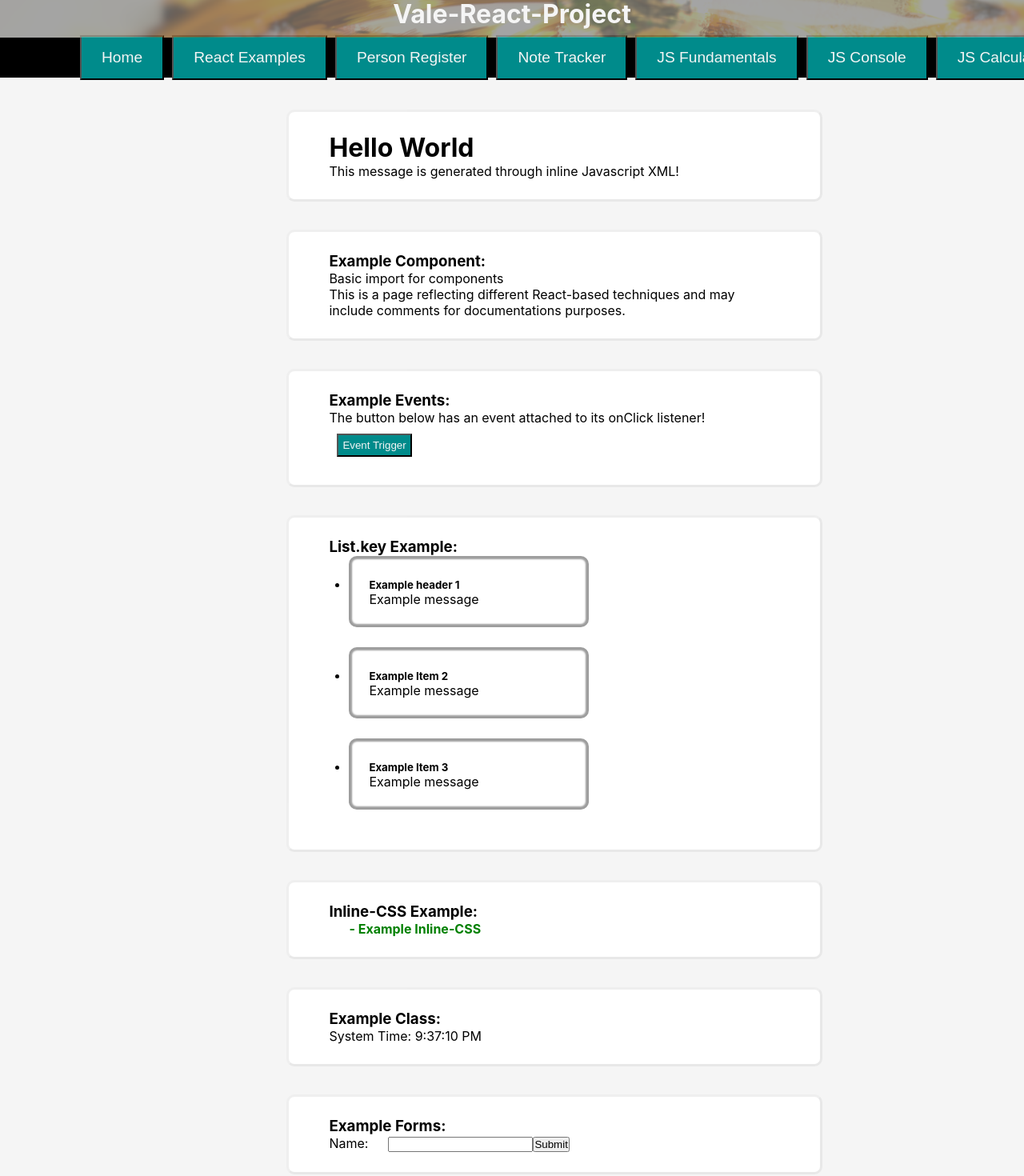
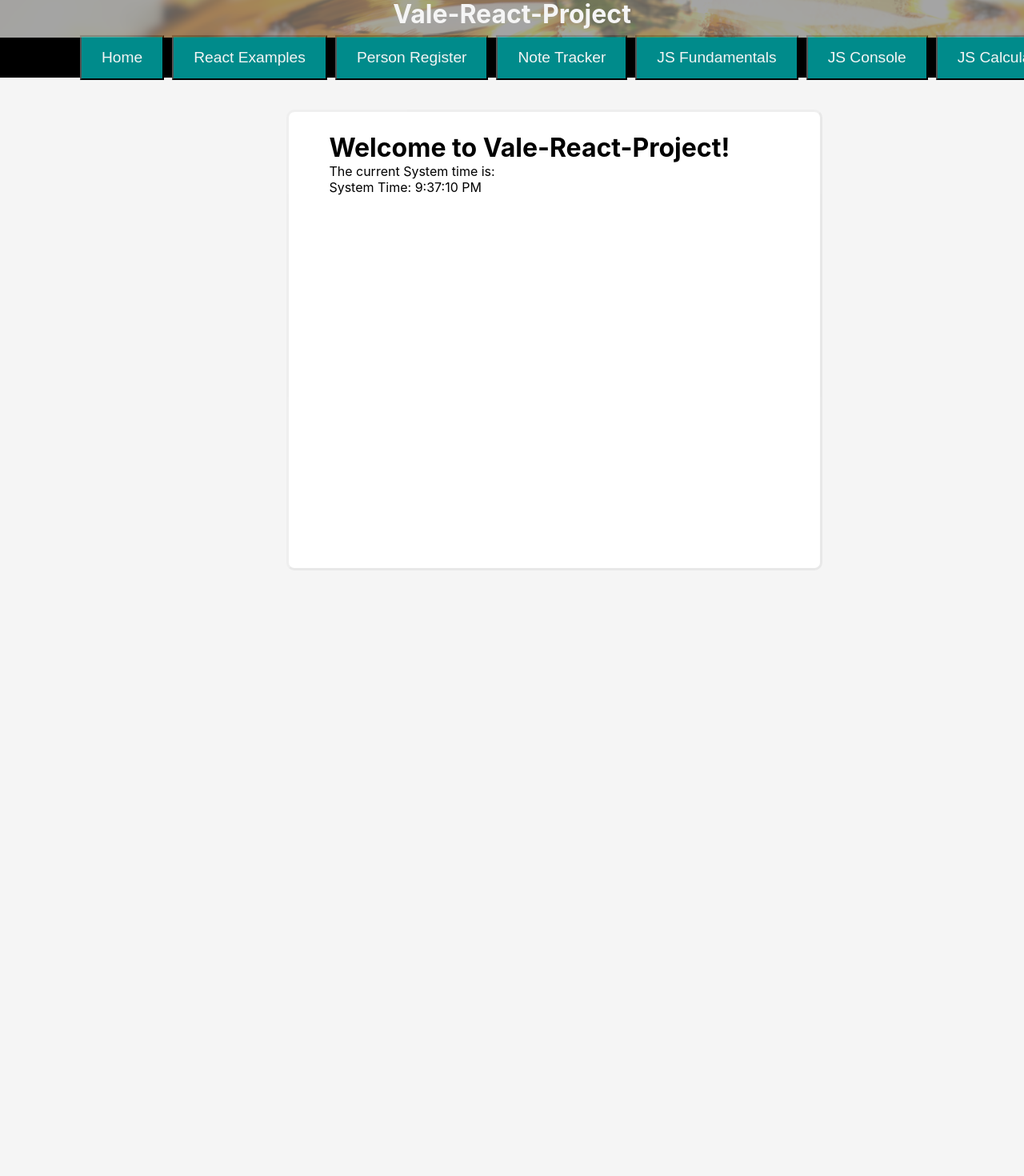
Before and after one commit to MorickClive/Vale-React-Practice, a React (Create React App) app: page / in a window 1280 px wide. Shown: the part 13-1483 px from the top of the page at 80% size. After the commit the page ends 876 px from the top, so only its background shows below. Built offline with nearby package versions, Linux system fonts and the light colour scheme.

Commit message:
AD: css - global scrollbar now always visible, appended and removed App.css to main.css

```diff
--- a/src/App.js
+++ b/src/App.js
@@ -7,6 +7,7 @@ import Error404 from "./pages/error/errorNotFound";
 import Register from "./pages/main/register";
 import JSBasic from "./pages/main/jsfundamentals";
 import NoteTracker from "./pages/main/notetracker";
+import ReactPractice from "./pages/main/reactpractice";
 
 function App() {
   //document.title = "Vale-React-Project";
@@ -18,6 +19,7 @@ function App() {
 				<Route path="/" element={<Menu />}>
 				<Route index element={<Home />} />
 				<Route path="home" element={<Home />} />
+				<Route path="reactpractice" element={<ReactPractice />} />
 				<Route path="register" element={<Register />} />
 				<Route path="notetracker" element={<NoteTracker />} />
 				<Route path="javascript-basics" element={<JSBasic />} />
--- a/src/pages/main/home.js
+++ b/src/pages/main/home.js
@@ -1,100 +1,18 @@
-import { useEffect, useState } from "react";
-import renderExample from "../../components/fundamentals/renderExample";
-import exampleComp from "../../components/fundamentals/exampleComponent";
-import TaskList from "../../components/fundamentals/models/TaskList";
+import { useEffect } from "react";
 import Clock from "../../components/fundamentals/Clock";
-import NameForm from "../../components/fundamentals/NameForm";
-import Counter from "../../components/hooks/hookState";
-import HookExample from "../../components/hooks/hookEffect";
 
 const Home = () => {
 
 	useEffect(() => {
-		document.title = "Vale-React-Project: Examples";
-
-		// React Render
-		renderExample();
+		document.title = "Vale-React-Project";
 	}, []);
 
 
-	//jsx expressions
-	const message = "Hello World";
-
-	const exampleComponent = exampleComp();
-
-	// List.key
-	// eslint-disable-next-line
-	const [tasks, setTaskList] = useState([
-		{
-			id: 0,
-			label: 'Example header',
-			message: 'Example message'
-		},
-		{
-			id: 1,
-			label: 'Example Item',
-			message: 'Example message'
-		},
-		{
-			id: 2,
-			label: 'Example Item',
-			message: 'Example message'
-		}
-	]);
-
-	const alertBtn = () => {
-		alert("Message Trigger");
-	};
-
 	return <div id="main">
-			<div className="container">
-				<h1>{message}</h1>
-				{<p>This message is generated through inline Javascript XML!</p>}
-			</div>
-
-			<div className="container">
-				<h3>Example Component:</h3>
-				<>{exampleComponent}</>
-			</div>
-
-			<div className="container">
-				<h3>Example Events:</h3>
-				<p>The button below has an event attached to its onClick listener!</p>
-				<input className="btn" type="button" value="Event Trigger" onClick={alertBtn}/>
-			</div>
-
-			<div className="container">
-				<h3>List.key Example:</h3>
-				<TaskList tasks={tasks} />
-			</div>
-
-			<div className="container">
-				<h3>Inline-CSS Example:</h3>
-				<div style={ {
-					"paddingLeft" : "25px",
-					"fontWeight" : "bold",
-					"color" : "green"} }>
-					- Example Inline-CSS</div>
-			</div>
-
-			<div className="container">
-				<h3>Example Class:</h3>
+			<div className="container" style={{"height":"65vh"}} >
+				<h1>Welcome to Vale-React-Project!</h1>
+				<p>The current System time is:</p>
 				<Clock />
-			</div>
-
-			<div className="container">
-				<h3>Example Forms:</h3>
-				<NameForm />
-			</div>
-
-			<div className="container">
-				<h3>State Hook Example - Counter:</h3>
-				<Counter />
-			</div>
-
-			<div className="container">
-				<h3>Effect Hook Example - Counter:</h3>
-				<HookExample />
 			</div>
 
 		</div>;
--- a/src/pages/menu.js
+++ b/src/pages/menu.js
@@ -15,7 +15,7 @@ const Menu = () => {
 		<div id="menu">
 			<Link to="/Home">
 				<input type="button" className="item" value="Home" onClick={click}/></Link>
-			<Link to="/Home">
+			<Link to="/ReactPractice">
 				<input type="button" className="item" value="React Examples" onClick={click}/></Link>
 			<Link to="/Register">
 				<input type="button" className="item" value="Person Register" onClick={click}/></Link>
--- a/src/resources/css/App.css
+++ /dev/null
@@ -1,38 +0,0 @@
-.App {
-  text-align: center;
-}
-
-.App-logo {
-  height: 40vmin;
-  pointer-events: none;
-}
-
-@media (prefers-reduced-motion: no-preference) {
-  .App-logo {
-    animation: App-logo-spin infinite 20s linear;
-  }
-}
-
-.App-header {
-  background-color: #282c34;
-  min-height: 100vh;
-  display: flex;
-  flex-direction: column;
-  align-items: center;
-  justify-content: center;
-  font-size: calc(10px + 2vmin);
-  color: white;
-}
-
-.App-link {
-  color: #61dafb;
-}
-
-@keyframes App-logo-spin {
-  from {
-    transform: rotate(0deg);
-  }
-  to {
-    transform: rotate(360deg);
-  }
-}
--- a/src/resources/css/main.css
+++ b/src/resources/css/main.css
@@ -78,6 +78,7 @@ BODY CSS
 */
 
 body {
+	overflow-y: scroll;
 	background-color: whitesmoke;
 	margin: 0;
 	font-family: -apple-system, BlinkMacSystemFont, 'Segoe UI', 'Roboto', 'Oxygen',
@@ -361,3 +362,46 @@ INTERACTIVE ELEMENTS EXAMPLE
 	opacity: 0.8;
 	background-color:#00bcd4;
 }
+
+/*
+========================================
+REACT PRE-EXISTING
+========================================
+*/
+.App {
+}
+
+.App-logo {
+height: 40vmin;
+pointer-events: none;
+}
+
+@media (prefers-reduced-motion: no-preference) {
+.App-logo {
+	animation: App-logo-spin infinite 20s linear;
+}
+}
+
+.App-header {
+background-color: #282c34;
+min-height: 100vh;
+display: flex;
+flex-direction: column;
+align-items: center;
+justify-content: center;
+font-size: calc(10px + 2vmin);
+color: white;
+}
+
+.App-link {
+color: #61dafb;
+}
+
+@keyframes App-logo-spin {
+from {
+	transform: rotate(0deg);
+}
+to {
+	transform: rotate(360deg);
+}
+}
```
